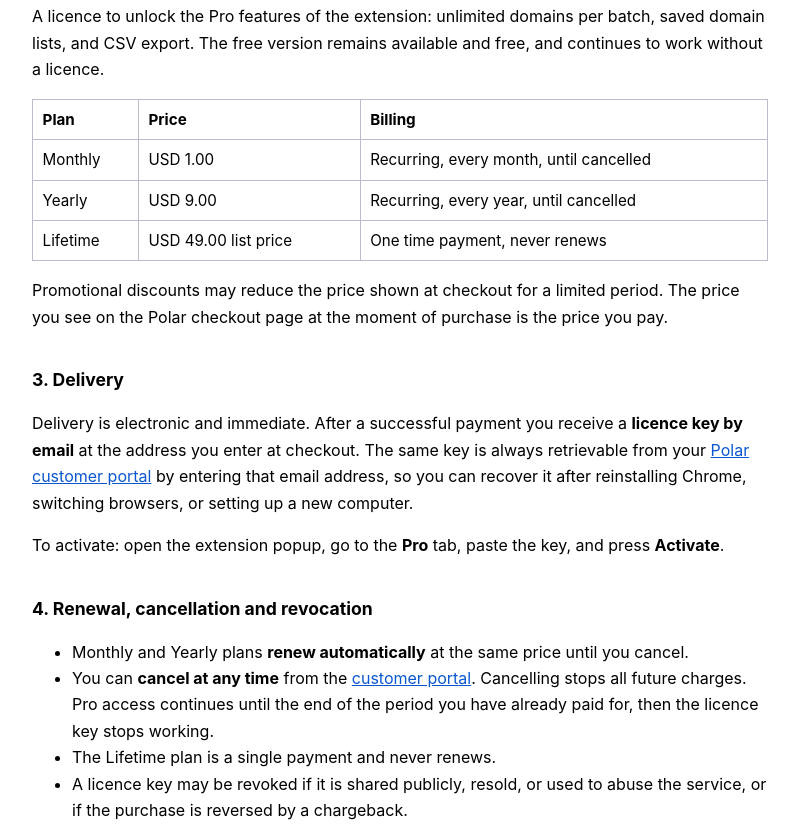
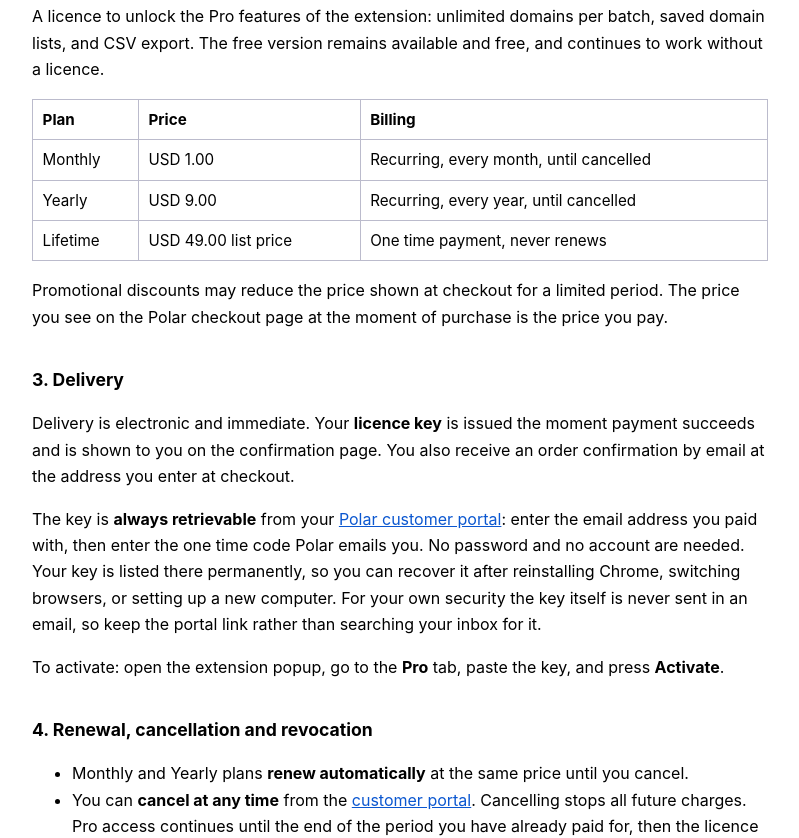
Before and after one commit to itsabdullahkhan/bulk-seo-traffic-checker, a plain HTML site: page terms.html in a window 1280 px wide. Shown: the part 432-1270 px from the top of the page, without its empty margins (240-1039 px from the left). Drawn offline with Linux system fonts and the light colour scheme.

Commit message:
Update terms.html

```diff
--- a/terms.html
+++ b/terms.html
@@ -49,12 +49,16 @@ free, and continues to work without a licence.</p>
 period. The price you see on the Polar checkout page at the moment of purchase is
 the price you pay.</p>
 <h2>3. Delivery</h2>
-<p>Delivery is electronic and immediate. After a successful payment you receive a
-<strong>licence key by email</strong> at the address you enter at checkout. The same
-key is always retrievable from your
-<a href="https://polar.sh/abdullahkhan/portal">Polar customer portal</a> by entering
-that email address, so you can recover it after reinstalling Chrome, switching
-browsers, or setting up a new computer.</p>
+<p>Delivery is electronic and immediate. Your <strong>licence key</strong> is issued
+the moment payment succeeds and is shown to you on the confirmation page. You also
+receive an order confirmation by email at the address you enter at checkout.</p>
+<p>The key is <strong>always retrievable</strong> from your
+<a href="https://polar.sh/abdullahkhan/portal">Polar customer portal</a>: enter the
+email address you paid with, then enter the one time code Polar emails you. No
+password and no account are needed. Your key is listed there permanently, so you can
+recover it after reinstalling Chrome, switching browsers, or setting up a new
+computer. For your own security the key itself is never sent in an email, so keep the
+portal link rather than searching your inbox for it.</p>
 <p>To activate: open the extension popup, go to the <strong>Pro</strong> tab, paste
 the key, and press <strong>Activate</strong>.</p>
 
```
